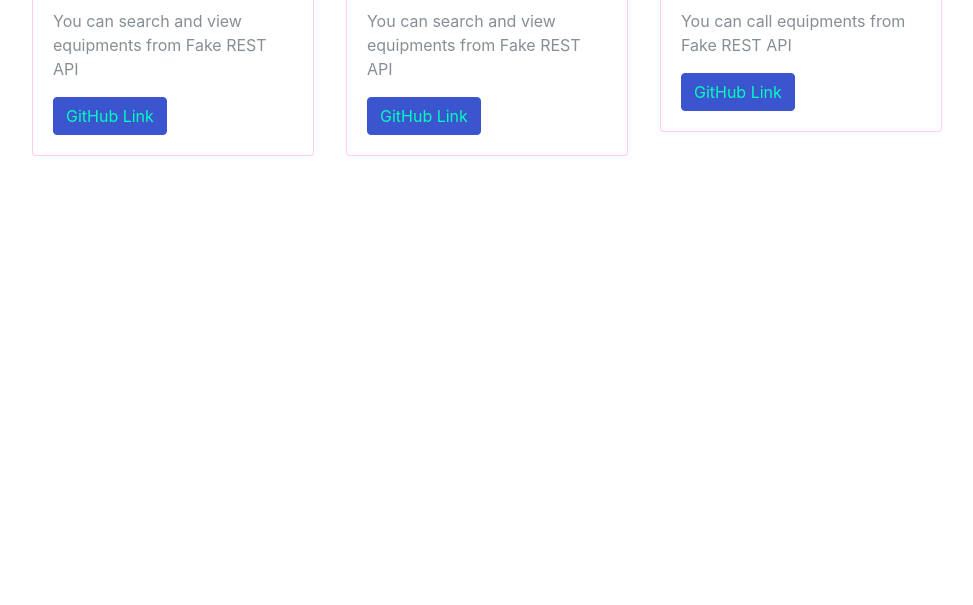
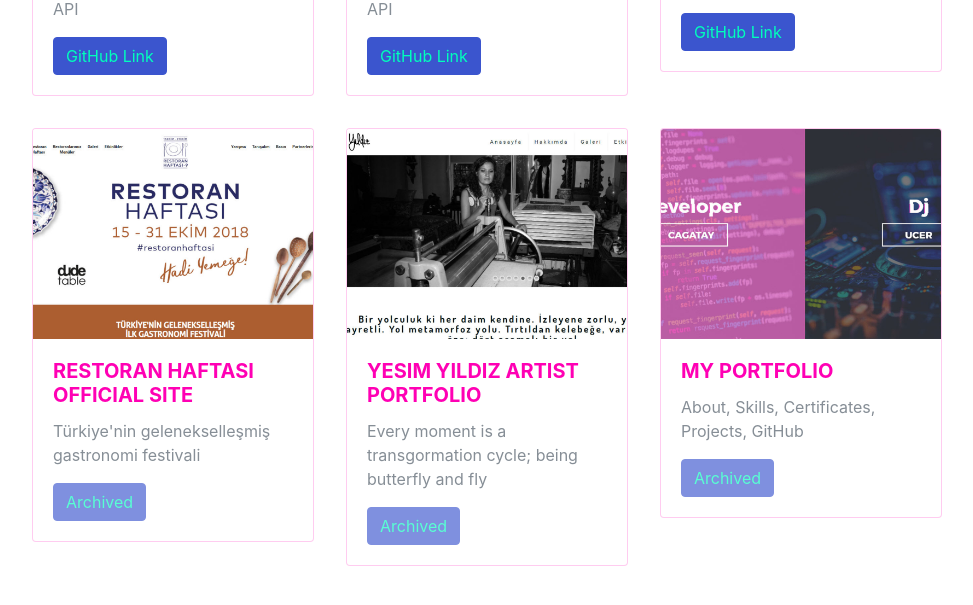
Before and after one commit to cucer/cagatayucer, a plain HTML site: page dev.html in a window 1280 px wide. Shown: the part 2924-3529 px from the top of the page, without its empty margins (289-1262 px from the left). Before the commit the page ends 3203 px from the top, so only its background shows below. Drawn offline with Linux system fonts and the light colour scheme; a web font is replaced by a local one.

Commit message:
github changed

```diff
--- a/dev.html
+++ b/dev.html
@@ -175,13 +175,13 @@
     <section class="resume-section p-3 p-lg-5 d-flex align-items-center" id="github">
       <div class="w-100">
         <h2 class="mb-5">GitHub</h2>
+        <!-- FIRST ROW -->
         <div class="row">
-
           <div class="col-md-4 px-3 py-3">
           <div class="card">
-            <img src="/media/djequipments-angular.jpg" class="card-img-top" alt="Dj Equipment Finder">
+            <img src="/media/djequipments-angular.jpg" class="card-img-top" alt="Dj Equipment Finder Built By Angular">
             <div class="card-body">
-              <h5 class="card-title">Dj Equipment Finder built by Angular</h5>
+              <h5 class="card-title">Dj Equipment Finder Built By Angular</h5>
               <p class="card-text">You can search and view equipments from Fake REST API</p>
               <a href="https://github.com/cucer/djequipments-angular" target="_blank" class="btn btn-primary" id="gitbtn">GitHub Link</a>
             </div>
@@ -190,9 +190,9 @@
 
           <div class="col-md-4 px-3 py-3">
             <div class="card">
-              <img src="/media/djequipments-js.jpg" class="card-img-top" alt="Fake REST API">
+              <img src="/media/djequipments-js.jpg" class="card-img-top" alt="Dj Equipment Finder Built By Javacript">
               <div class="card-body">
-                <h5 class="card-title">Dj Equipment Finder built by Javacript</h5>
+                <h5 class="card-title">Dj Equipment Finder Built By Javacript</h5>
                 <p class="card-text">You can search and view equipments from Fake REST API</p>
                 <a href="https://github.com/cucer/djequipments-js" target="_blank" class="btn btn-primary" id="gitbtn">GitHub Link</a>
               </div>
@@ -201,7 +201,7 @@
 
           <div class="col-md-4 px-3 py-3">
             <div class="card">
-              <img src="/media/dj_fake_rest_api.jpg" class="card-img-top" alt="Fake REST API">
+              <img src="/media/dj_fake_rest_api.jpg" class="card-img-top" alt="Dj Equipments Fake Rest Api">
               <div class="card-body">
                 <h5 class="card-title">Dj Equipments Fake Rest Api</h5>
                 <p class="card-text">You can call equipments from Fake REST API</p>
@@ -209,8 +209,46 @@
               </div>
             </div>
           </div>
+        </div>
+
+        <!-- SECOND ROW -->
+        <div class="row">
+          <div class="col-md-4 px-3 py-3">
+          <div class="card">
+            <img src="/media/restoran_haftasi.jpg" class="card-img-top" alt="Restoran Haftası">
+            <div class="card-body">
+              <h5 class="card-title">Restoran Haftası Official Site</h5>
+              <p class="card-text">Türkiye'nin gelenekselleşmiş gastronomi festivali</p>
+              <a href="#" class="btn btn-primary disabled" id="gitbtn">Archived</a>
+            </div>
+          </div>
+          </div>
+
+          <div class="col-md-4 px-3 py-3">
+            <div class="card">
+              <img src="/media/yesim_yildiz.jpg" class="card-img-top" alt="Yesim Yıldız Artist Portfolio">
+              <div class="card-body">
+                <h5 class="card-title">Yesim Yıldız Artist Portfolio</h5>
+                <p class="card-text">Every moment is a transgormation cycle; being butterfly and fly</p>
+                <a href="#" class="btn btn-primary disabled" id="gitbtn">Archived</a>
+              </div>
+            </div>
+          </div>
+
+          <div class="col-md-4 px-3 py-3">
+            <div class="card">
+              <img src="/media/cgty.jpg" class="card-img-top" alt="My Portfolio">
+              <div class="card-body">
+                <h5 class="card-title">My Portfolio</h5>
+                <p class="card-text">About, Skills, Certificates, Projects, GitHub</p>
+                <a href="#" class="btn btn-primary disabled" id="gitbtn">Archived</a>
+              </div>
+            </div>
+          </div>
+
 
         </div>
+
       </div>
     </section>
   </div>
```
Also changed, not shown: media/cgty.jpg (added), media/djequipments-angular.jpg, media/djequipments-js.jpg, media/restoran_haftasi.jpg (added), media/yesim_yildiz.jpg (added).
